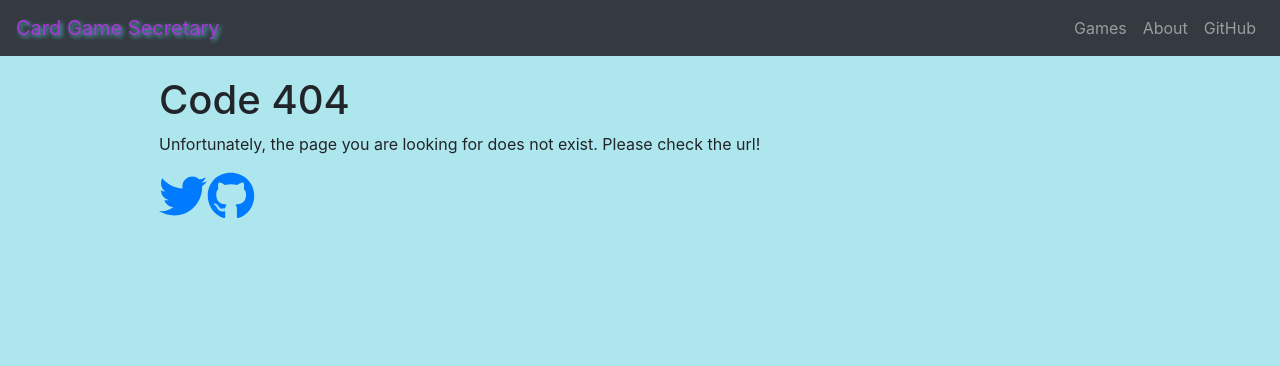
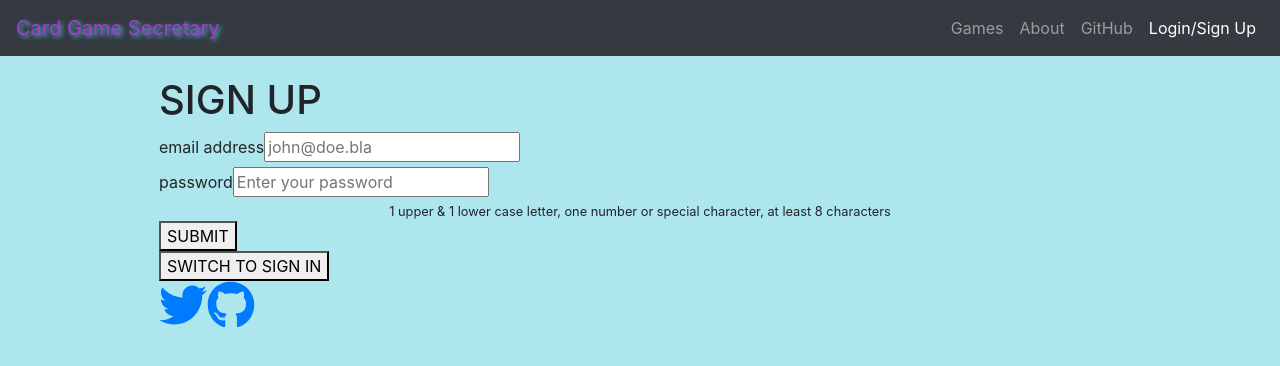
Before and after one commit to bastian-ger/card_secretary, a React (Create React App) app: page /auth in a window 1280 px wide. Before the commit this address had no page. Shown: the top 366 px of the page. Built offline with nearby package versions, Linux system fonts and the light colour scheme; grey boxes are pictures that could not be loaded.

Commit message:
Added .env to .gitignore

```diff
--- a/package.json
+++ b/package.json
@@ -10,6 +10,7 @@
     "@fortawesome/free-solid-svg-icons": "^5.3.1",
     "@fortawesome/react-fontawesome": "0.1.0-11",
     "autoprefixer": "7.1.6",
+    "axios": "^0.18.0",
     "babel-core": "6.26.0",
     "babel-eslint": "7.2.3",
     "babel-jest": "20.0.3",
--- a/src/App.js
+++ b/src/App.js
@@ -10,6 +10,7 @@ import Play_Type1 from './containers/Play_Type1/Play_Type1';
 import Rummy from './containers/Rummy/Rummy';
 import NotFound from './components/NotFound/NotFound';
 import About from './components/About/About';
+import Auth from './containers/Auth/Auth';
 
 class App extends Component {
   render() {
@@ -22,6 +23,7 @@ class App extends Component {
           <Route path="/maumau" component={MauMau}/>
           <Route path="/rummy" component={Rummy}/>
           <Route path="/about" component={About}/>
+          <Route path="/auth" component={Auth}/>
           <Route path="/" exact component={Welcome}/>
           <Route component={NotFound} />
         </Switch>
--- a/src/components/MyNavbar/MyNavbar.js
+++ b/src/components/MyNavbar/MyNavbar.js
@@ -62,6 +62,17 @@ class MyNavbar extends Component {
                   GitHub
                 </NavLink>
               </NavItem>
+              <NavItem>
+                <NavLink
+                  onClick={this.closeNavbar}
+                  tag={ReactRouterNavLink}
+                  to="/auth"
+                  activeclassname="active"
+                  exact
+                  >
+                  Login/Sign Up
+                </NavLink>
+              </NavItem>
             </Nav>
           </Collapse>
         </Navbar>
--- a/src/components/UI/Input/Input.js
+++ b/src/components/UI/Input/Input.js
@@ -27,7 +27,9 @@
             required={this.props.required}
             value={this.props.value}
             id={this.props.id}
-            onChange={this.props.changed} />;
+            onChange={this.props.changed}
+            pattern={this.props.pattern}
+            />;
           break;
         case ('textarea'):
           inputEl = <textarea
@@ -75,7 +77,9 @@
             required={this.props.required}
             value={this.props.value}
             id={this.props.id}
-            onChange={this.props.changed} />;
+            onChange={this.props.changed}
+            pattern={this.props.pattern}
+          />;
       }
 
       return (
@@ -91,7 +95,7 @@
   Input.propTypes = {
     small: PropTypes.bool,
     inputElementType: PropTypes.oneOf(['input', 'textarea', 'select']).isRequired,
-    type: PropTypes.oneOf(['text', 'number']).isRequired,
+    type: PropTypes.oneOf(['text', 'number', 'email', 'password']).isRequired,
     minLength: PropTypes.number,
     maxLength: PropTypes.number,
     max: PropTypes.number,
@@ -105,7 +109,8 @@
     ]).isRequired,
     id: PropTypes.string.isRequired,
     changed: PropTypes.func.isRequired,
-    label: PropTypes.string
+    label: PropTypes.string,
+    pattern: PropTypes.string
   }
 
   export default Input;
--- /dev/null
+++ b/src/containers/Auth/Auth.css
@@ -0,0 +1,8 @@
+.Auth h1 {
+  text-align: center;
+}
+
+.Auth label, small {
+  display: block;
+  text-align: center;
+}
--- /dev/null
+++ b/src/containers/Auth/Auth.js
@@ -0,0 +1,90 @@
+import React, { Component } from 'react';
+import Input from '../../components/UI/Input/Input';
+import Button from '../../components/UI/Button/Button';
+import classes from './Auth.css';
+import * as authActions from '../../store/actions/auth';
+import { connect } from 'react-redux';
+
+class Auth extends Component  {
+  state = {
+    email: '',
+    password: '',
+    isSignUpMode: true
+  }
+
+  render()  {
+    const form = <div>
+        <Input
+          inputElementType="input"
+          type="email"
+          placeholder="john@doe.bla"
+          required
+          value={this.state.email}
+          id="email"
+          changed={this.emailChangedHandler}
+          label="email address"
+        />
+        <Input
+          inputElementType="input"
+          type="password"
+          minLength={8}
+          placeholder="Enter your password"
+          required
+          value={this.state.password}
+          id="password"
+          changed={this.passwordChangedHandler}
+          label="password"
+          pattern="(?=^.{8,}$)((?=.*\d)|(?=.*\W+))(?![.\n])(?=.*[A-Z])(?=.*[a-z]).*$"
+        />
+        <small>1 upper & 1 lower case letter, one number or special character, at least 8 characters</small>
+    </div>
+    return (
+      <section className={classes.Auth}>
+        <h1>{this.state.isSignUpMode ? 'SIGN UP' : 'SIGN IN'}</h1>
+        <form
+          onSubmit={this.submitHandler}>
+          {form}
+          <Button
+            buttonType="Green"
+            small
+            >
+              SUBMIT
+            </Button>
+        </form>
+        <Button
+          buttonType="Red"
+          small
+          clicked={this.switchAuthModeHandler}>
+          SWITCH TO {this.state.isSignUpMode ? 'SIGN IN': 'SIGN UP'}
+        </Button>
+      </section>
+    );
+  }
+  emailChangedHandler = (event) =>  {
+    this.setState({
+      email: event.target.value
+    });
+  }
+  passwordChangedHandler = (event) =>  {
+    this.setState({
+      password: event.target.value
+    });
+  }
+  submitHandler = (event) => {
+    event.preventDefault();
+    this.props.onAuth(this.state.email, this.state.password, this.state.isSignUpMode);
+  }
+  switchAuthModeHandler = () =>  {
+    this.setState(prevState => {
+      return {isSignUpMode: !prevState.isSignUpMode};
+    });
+  }
+}
+
+const mapDispatchToProps = dispatch =>  {
+  return  {
+    onAuth: (email, password, isSignUpMode) => dispatch(authActions.auth(email, password, isSignUpMode))
+  }
+};
+
+export default connect(null, mapDispatchToProps)(Auth);
--- a/src/store/actions/actionTypes.js
+++ b/src/store/actions/actionTypes.js
@@ -5,3 +5,6 @@ export const STORE_POINTS = 'STORE_POINTS';
 export const DELETE_POINTS = 'DELETE_POINTS';
 export const DELETE_STATS = 'DELETE_STATS';
 export const DELETE_PLAYERS = 'DELETE_PLAYERS';
+export const AUTH_START = 'AUTH_START';
+export const AUTH_SUCCESS = 'AUTH_SUCCESS';
+export const AUTH_FAIL = 'AUTH_FAIL';
--- /dev/null
+++ b/src/store/actions/auth.js
@@ -0,0 +1,46 @@
+import * as actionTypes from './actionTypes';
+import axios from 'axios';
+
+export const authStart = () =>  {
+  return  {
+    type: actionTypes.AUTH_START
+  };
+};
+
+export const authSuccess = (authData) =>  {
+  return  {
+    type: actionTypes.AUTH_SUCCESS,
+    authData: authData
+  };
+};
+
+export const authFail = (error) =>  {
+  return  {
+    type: actionTypes.AUTH_FAIL,
+    error: error
+  };
+};
+
+export const auth = (email, password, isSignUpMode) =>  {
+  let url = 'https://www.googleapis.com/identitytoolkit/v3/relyingparty/signupNewUser?key=' + process.env.REACT_APP_FIREBASE;
+  const authData = {
+    email: email,
+    password: password,
+    returnSecureToken: true
+  };
+  if (!isSignUpMode) {
+    url = `https://www.googleapis.com/identitytoolkit/v3/relyingparty/verifyPassword?key=${process.env.REACT_APP_FIREBASE}`;
+  }
+  return dispatch => {
+    dispatch(authStart());
+    axios.post(url, authData)
+      .then(response => {
+        console.log(response);
+        dispatch(authSuccess(response.data));
+      })
+      .catch(error => {
+        console.log(error);
+        dispatch(authFail());
+      })
+  };
+};
--- /dev/null
+++ b/src/store/reducers/auth.js
@@ -0,0 +1,14 @@
+import * as actionTypes from '../actions/actionTypes';
+
+const initialState =  {
+  token: null,
+  userid: null,
+  error: null,
+  loading: false
+}
+
+const reducer = (state, action) =>  {
+
+}
+
+export default reducer;
```
Also changed, not shown: 2 other files (tests, documents, lock files or other folders).
